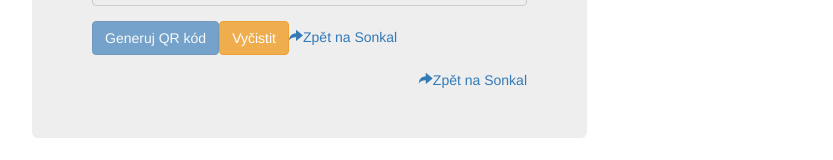
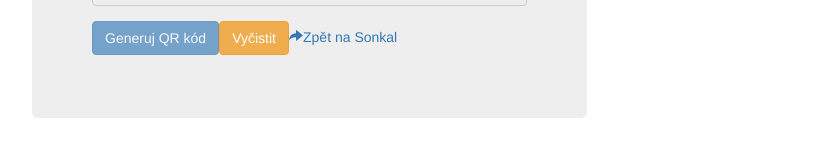
Before and after one commit to Sonkal/qr-code, an Angular app: page / in a window 1280 px wide. Shown: the part 760-920 px from the top of the page, without its empty margins (38-871 px from the left). Built offline with nearby package versions, Linux system fonts and the light colour scheme.

Commit message:
fixing back link

```diff
--- a/src/app/qr-form/qr-form.component.html
+++ b/src/app/qr-form/qr-form.component.html
@@ -59,7 +59,4 @@
       <a href="http://sonkal.cz"><span class="glyphicon glyphicon-share-alt"></span><span>Zpět na Sonkal</span></a>
     </div>
   </form>
-  <div style="text-align: right">
-    <a href="http://sonkal.cz"><span class="glyphicon glyphicon-share-alt"></span><span>Zpět na Sonkal</span></a>
-  </div>
 </div>
```
